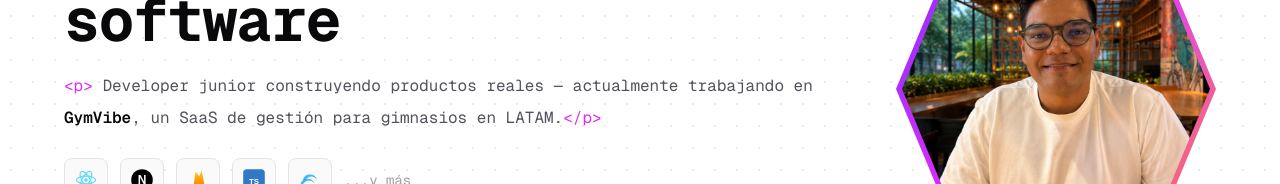
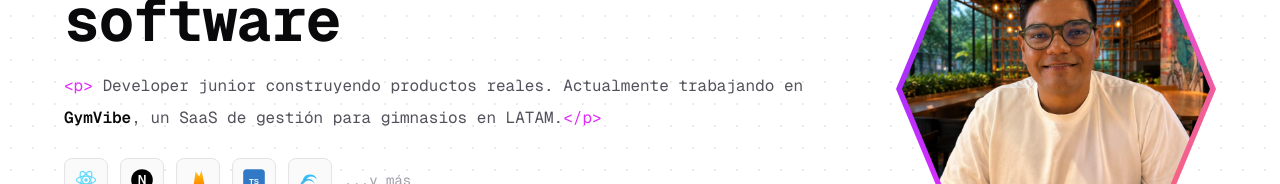
Before and after one commit to Janfrednb/portfolio, a Next.js app: page / in a window 1280 px wide. Shown: the part 284-468 px from the top of the page. Built offline with nearby package versions, Linux system fonts and the light colour scheme.

Commit message:
Remove em dashes from copy
Replace with periods/commas — they read as AI-generated writing.

```diff
--- a/app/layout.tsx
+++ b/app/layout.tsx
@@ -13,7 +13,7 @@ const geistMono = Geist_Mono({
 });
 
 export const metadata: Metadata = {
-  title: "Janfred Naranjo — Transformo ideas en software",
+  title: "Janfred Naranjo · Transformo ideas en software",
   description: "Portafolio de Janfred Naranjo, developer junior construyendo GymVibe, un SaaS de gestión para gimnasios en LATAM.",
 };
 
--- a/components/Hero.tsx
+++ b/components/Hero.tsx
@@ -27,7 +27,7 @@ export default function Hero() {
           </h1>
           <p className="mt-5 font-mono leading-8 text-zinc-600 dark:text-zinc-400">
             <span className="text-fuchsia-500">{"<p>"}</span> Developer junior construyendo
-            productos reales — actualmente trabajando en{" "}
+            productos reales. Actualmente trabajando en{" "}
             <span className="font-semibold text-zinc-950 dark:text-zinc-50">GymVibe</span>, un
             SaaS de gestión para gimnasios en LATAM.
             <span className="text-fuchsia-500">{"</p>"}</span>
--- a/components/OtherProjects.tsx
+++ b/components/OtherProjects.tsx
@@ -31,7 +31,7 @@ const projects = [
   {
     name: "Panadería Don Carlos",
     description:
-      "Práctica de uno de mis primeros cursos de Python — uno de los primeros proyectos que hice.",
+      "Práctica de uno de mis primeros cursos de Python, uno de los primeros proyectos que hice.",
     tech: "Python · Flask · Pandas",
     repoUrl: "https://github.com/Janfrednb/panaderia-don-carlos",
     image: "/screenshots/panaderia.png",
```
